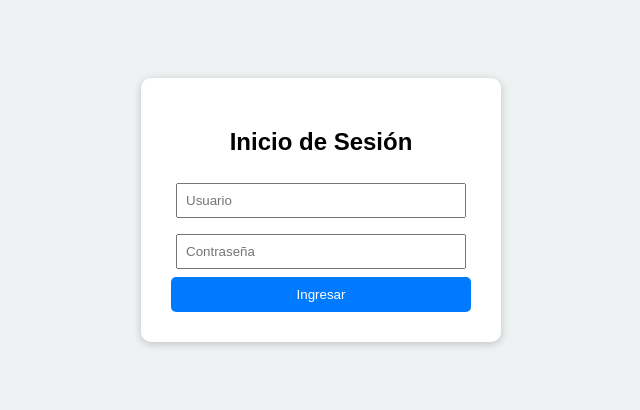
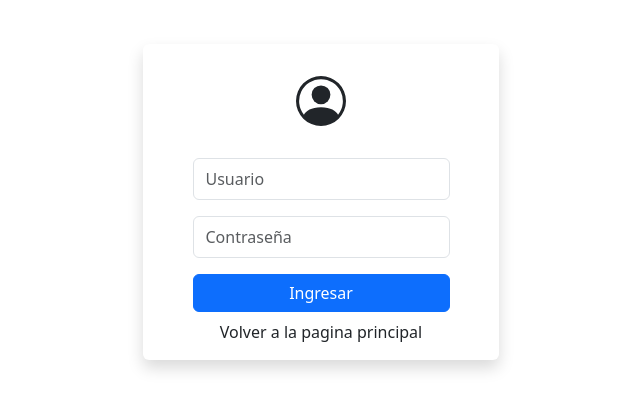
Before and after one commit to CAROBIAS/IDW_64, a plain HTML site: page login.html in a window 1280 px wide. Shown: the part 198-608 px from the top of the page, without its empty margins (319-959 px from the left). Drawn offline with nearby package versions, Linux system fonts and the light colour scheme.

Commit message:
login actualizado

```diff
--- a/login.html
+++ b/login.html
@@ -1,55 +1,56 @@
 <!DOCTYPE html>
 <html lang="es">
+
 <head>
   <meta charset="UTF-8">
   <meta name="viewport" content="width=device-width, initial-scale=1.0">
-  <title>Login - Panel Admin</title>
-  <style>
-    body {
-      font-family: Arial, sans-serif;
-      background: #eef2f3;
-      display: flex;
-      height: 100vh;
-      justify-content: center;
-      align-items: center;
-    }
-    .login-box {
-      background: white;
-      padding: 30px;
-      border-radius: 10px;
-      box-shadow: 0 2px 8px rgba(0,0,0,0.2);
-      text-align: center;
-      width: 300px;
-    }
-    input {
-      width: 90%;
-      padding: 8px;
-      margin: 8px 0;
-    }
-    button {
-      padding: 10px 15px;
-      width: 100%;
-      background-color: #007bff;
-      color: white;
-      border: none;
-      border-radius: 5px;
-      cursor: pointer;
-    }
-    button:hover {
-      background-color: #0056b3;
-    }
-  </style>
+  <title>Login</title>
+
+  <!-- Bootstrap -->
+  <link href="https://cdn.jsdelivr.net/npm/bootstrap@5.3.8/dist/css/bootstrap.min.css" rel="stylesheet"
+    integrity="sha384-sRIl4kxILFvY47J16cr9ZwB07vP4J8+LH7qKQnuqkuIAvNWLzeN8tE5YBujZqJLB" crossorigin="anonymous">
+
+  <!-- custom CSS -->
+  <link rel="stylesheet" href="login.css">
 </head>
+
 <body>
+  <section class="d-flex justify-content-center align-items-center min-vh-100">
+    <div class="container">
+      <div class="row">
+        <div class="col-12 col-sm-7 col-md-6 col-lg-4 m-auto">
+          <div class="card border-0 shadow">
+            <div class="card-body d-flex flex-column align-items-center">
+              <svg xmlns="http://www.w3.org/2000/svg" width="50" height="50" fill="currentColor"
+                class="bi bi-person-circle my-3" viewBox="0 0 16 16">
+                <path d="M11 6a3 3 0 1 1-6 0 3 3 0 0 1 6 0z" />
+                <path fill-rule="evenodd"
+                  d="M0 8a8 8 0 1 1 16 0A8 8 0 0 1 0 8zm8-7a7 7 0 0 0-5.468 11.37C3.242 11.226 4.805 10 8 10s4.757 1.225 5.468 2.37A7 7 0 0 0 8 1z" />
+              </svg>
 
-  <div class="login-box">
-    <h2>Inicio de Sesión</h2>
-    <input type="text" id="usuario" placeholder="Usuario" required>
-    <input type="password" id="password" placeholder="Contraseña" required>
-    <button onclick="login()">Ingresar</button>
-  </div>
+              <form action="">
+                <input type="text" class="form-control my-3 py-2" id="usuario" placeholder="Usuario" required />
+                <input type="password" class="form-control my-3 py-2" id="password" placeholder="Contraseña" required />
+                <div class="text-center mt-3">
+                  <button type="button" class="btn btn-primary w-100" onclick="login()">Ingresar</button>
+                  <a href="index.html" class="nav-link mt-2">Volver a la pagina principal</a>
+                </div>
+              </form>
+            </div>
+          </div>
+        </div>
+      </div>
+    </div>
+  </section>
 
+  <!-- Bootstrap JS -->
+  <script src="https://cdn.jsdelivr.net/npm/bootstrap@5.3.8/dist/js/bootstrap.bundle.min.js"
+    integrity="sha384-FKyoEForCGlyvwx9Hj09JcYn3nv7wiPVlz7YYwJrWVcXK/BmnVDxM+D2scQbITxI"
+    crossorigin="anonymous"></script>
+
+  <!-- custom JS -->
   <script src="config.js"></script>
   <script src="login.js"></script>
 </body>
+
 </html>
--- /dev/null
+++ b/loguin.css
@@ -0,0 +1,43 @@
+/* Fondo general */
+body {
+    background-color: #f5f7fa;
+    font-family: 'Segoe UI', Tahoma, Geneva, Verdana, sans-serif;
+}
+
+/* Tarjeta del login */
+.card {
+    border-radius: 15px;
+    transition: all 0.3s ease-in-out;
+}
+
+/* Efecto hover sutil */
+.card:hover {
+    transform: translateY(-3px);
+    box-shadow: 0 8px 20px rgba(0, 0, 0, 0.15);
+}
+
+/* Campos del formulario */
+.form-control {
+    border-radius: 10px;
+}
+
+/* Botón principal */
+.btn-primary {
+    border-radius: 10px;
+    font-weight: 500;
+}
+
+/* Link inferior */
+.nav-link {
+    color: #00a2ff;
+    font-size: 0.9rem;
+}
+
+.nav-link:hover {
+    text-decoration: underline;
+}
+
+/* Ícono SVG */
+.bi-person-circle {
+    color: #0056b3;
+}
```
Also changed, not shown: contacto.html (+3 -2 lines), institucional.html (+2 -2 lines), scripts.js (line endings or trailing spaces).
